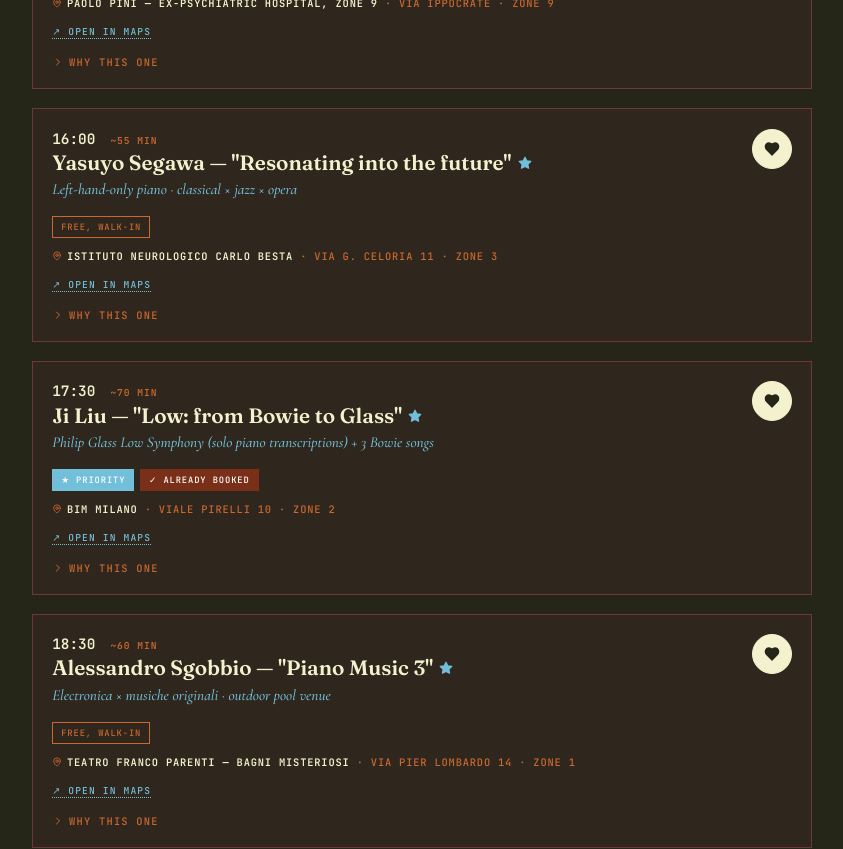
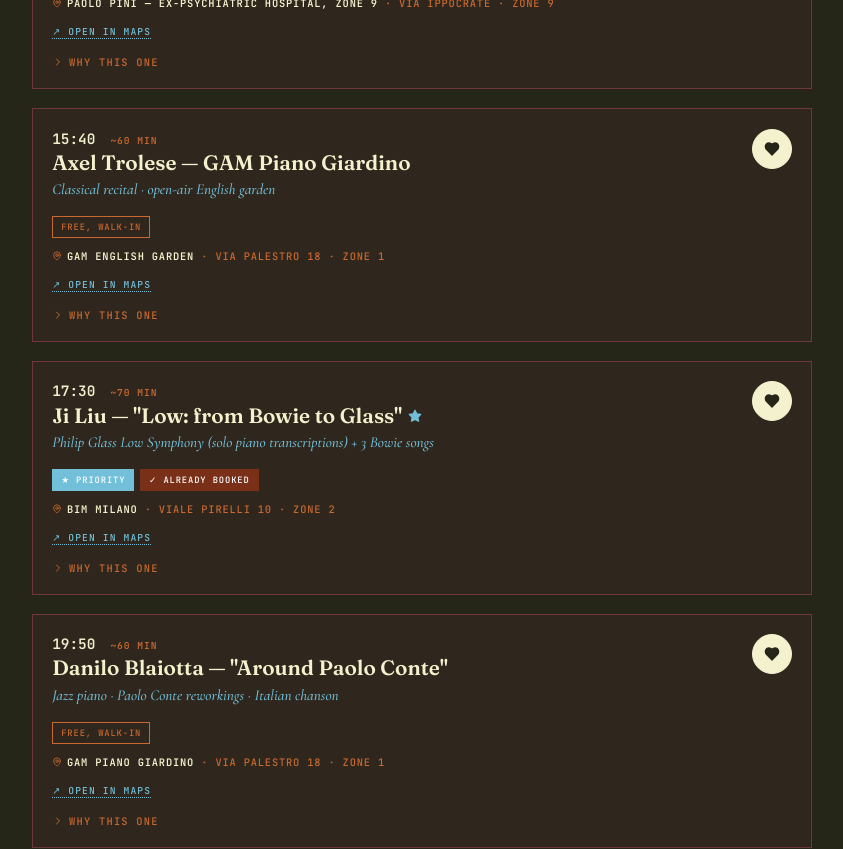
Before and after one commit to maru-gata/piano-city, a React (Vite) app: page / in a window 1280 px wide. Shown: the part 2040-2889 px from the top of the page, without its empty margins (218-1061 px from the left). Built offline with nearby package versions, Linux system fonts and the light colour scheme.

Commit message:
feat: update concert details for Axel Trolese and Danilo Blaiotta, including new titles, times, and descriptions

```diff
--- a/src/PianoCityApp.jsx
+++ b/src/PianoCityApp.jsx
@@ -119,22 +119,21 @@ const concertsData = [
     isAlt: false,
   },
   {
-    id: 'segawa',
+    id: 'trolese',
     day: 'sat',
     dayLabel: 'Sat · 16 May',
     dayNumber: '02',
     dayTitle: 'Three worlds before dinner',
-    time: '16:00',
-    duration: '~55 min',
-    title: 'Yasuyo Segawa — "Resonating into the future"',
-    program: 'Left-hand-only piano · classical × jazz × opera',
-    venue: 'Istituto Neurologico Carlo Besta',
-    address: 'Via G. Celoria 11 · Zone 3',
-    mapUrl: 'https://www.google.com/maps/search/?api=1&query=Istituto+Neurologico+Carlo+Besta+Via+Celoria+11+Milano',
+    time: '15:40',
+    duration: '~60 min',
+    title: 'Axel Trolese — GAM Piano Giardino',
+    program: 'Classical recital · open-air English garden',
+    venue: 'GAM English garden',
+    address: 'Via Palestro 18 · Zone 1',
+    mapUrl: 'https://www.google.com/maps/search/?api=1&query=GAM+Galleria+d%27Arte+Moderna+Via+Palestro+16+Milano',
     badges: ['walkin'],
-    isStar: true,
-    description: 'Japanese pianist Yasuyo Segawa performs the left-hand-only repertoire — works written for or performed by one-handed pianists, including Ravel\'s legendary Concerto pour la main gauche (commissioned by Paul Wittgenstein after he lost his right arm in WWI), Britten, plus crossings into jazz harmony and operatic transcription. Set inside Milan\'s leading neurological research institute, where left-hand piano programs have particular conceptual and clinical resonance.',
-    whyYou: 'The most quietly weighted hour of Saturday: Japanese pianist + restricted-means repertoire (one hand can do everything) + a neurological hospital as venue. The kind of concert where the frame is half the experience. Logistically clean: ends ~16:55, then a single metro ride to BiM for Ji Liu at 17:30 — Carlo Besta is in Città Studi, BiM in Pirelli, ~20 min door to door.',
+    description: 'Award-winning young Italian pianist (Casagrande, debuts at Salzburg, La Scala). Open-air recital in GAM\'s English garden — late afternoon golden light, before the day pivots to Ji Liu and the long GAM evening.',
+    whyYou: 'Replaces Segawa — cleaner transit. After Tosarelli ends at 15:00, ~25 min to GAM, arrive relaxed. Trolese ends ~16:40, then one metro line to BiM for Ji Liu at 17:30. No stress, no gamble on train connections.',
     isAlt: false,
   },
   {
@@ -157,22 +156,21 @@ const concertsData = [
     isAlt: false,
   },
   {
-    id: 'sgobbio',
+    id: 'blaiotta',
     day: 'sat',
     dayLabel: 'Sat · 16 May',
     dayNumber: '02',
     dayTitle: 'Three worlds before dinner',
-    time: '18:30',
+    time: '19:50',
     duration: '~60 min',
-    title: 'Alessandro Sgobbio — "Piano Music 3"',
-    program: 'Electronica × musiche originali · outdoor pool venue',
-    venue: 'Teatro Franco Parenti — Bagni Misteriosi',
-    address: 'Via Pier Lombardo 14 · Zone 1',
-    mapUrl: 'https://www.google.com/maps/search/?api=1&query=Bagni+Misteriosi+Via+Pier+Lombardo+14+Milano',
+    title: 'Danilo Blaiotta — "Around Paolo Conte"',
+    program: 'Jazz piano · Paolo Conte reworkings · Italian chanson',
+    venue: 'GAM Piano Giardino',
+    address: 'Via Palestro 18 · Zone 1',
+    mapUrl: 'https://www.google.com/maps/search/?api=1&query=GAM+Galleria+d%27Arte+Moderna+Via+Palestro+16+Milano',
     badges: ['walkin'],
-    isStar: true,
-    description: 'Italian composer-pianist whose practice sits at the intersection of contemporary classical, jazz harmony, and electronics. "Piano Music 3" is the third installment of his ongoing solo cycle exploring piano + live electronics. Performed inside Bagni Misteriosi — Franco Parenti theater\'s restored 1939 open-air swimming pool, a Milanese architectural treasure used in summer as a literal swimming pool, in May as a performance venue with the water reflecting the sky.',
-    whyYou: 'Direct hit on your Hania Rani / Sakamoto axis: piano + electronics + atmospheric venue. Ji Liu ends ~18:40 at BiM (Pirelli) — taxi/metro to Bagni Misteriosi takes 20–25 min, so you\'d catch the back half. Worth it: this venue is once-a-year only, and Sgobbio is exactly the timbre you collect.',
+    description: 'Jazz pianist reworking Paolo Conte\'s repertoire — Italian chanson-jazz crossover in GAM\'s English garden piano. Warm, unhurried set in the open air before the Main Stage evening begins.',
+    whyYou: 'Replaces Sgobbio — Ji Liu ends 18:40, Sgobbio starts 18:30, impossible. Transit to GAM ~20 min, arrive ~19:05. Relax in the garden, catch Blaiotta at 19:50. Then stay seated: Rakotondrabe at 22:00, Khalifé at 23:00. Zero transit for the rest of the night.',
     isAlt: false,
   },
   {
@@ -397,16 +395,6 @@ const alternatesData = [
     whyNot: 'Conflicts with Tosarelli at Paolo Pini. Swap in if you committed to the full Liszt arc instead of the Guinga tribute.',
   },
   {
-    id: 'alt-trolese',
-    day: 'sat',
-    time: '15:40',
-    title: 'Axel Trolese — GAM Piano Giardino',
-    venue: 'GAM English garden',
-    booking: 'Free, walk-in',
-    description: 'Award-winning young Italian pianist (Casagrande, debuts at Salzburg, La Scala). Open-air recital in GAM\'s English garden — late afternoon, before the day pivots to Ji Liu and the evening at GAM.',
-    whyNot: 'Fits cleanly into the empty afternoon. Swap in to plant yourself at GAM early and ease into the evening — bonus: GAM↔BiM is one metro line.',
-  },
-  {
     id: 'alt-fluckiger',
     day: 'sat',
     time: '17:00',
@@ -427,6 +415,16 @@ const alternatesData = [
     whyNot: 'Conflicts with Ji Liu. Swap in if a piano inside an actual operating train station beats the Glass/Bowie set conceptually.',
   },
   {
+    id: 'alt-sgobbio',
+    day: 'sat',
+    time: '18:30',
+    title: 'Alessandro Sgobbio — "Piano Music 3"',
+    venue: 'Teatro Franco Parenti — Bagni Misteriosi',
+    booking: 'Free, walk-in',
+    description: 'Italian pianist-composer. Live piano + real-time electronics that react to his playing — described as "a dialogue with a second self." His Piano Music series has been voted Album of the Year on All About Jazz, Jazzism, Il Manifesto. Voted one of Italy\'s best jazz talents. Released on ECM-adjacent labels.',
+    whyNot: 'Ji Liu ends ~18:40, Sgobbio starts 18:30 — impossible overlap. Would be a top pick on any other day. He also plays May 23 at La Goccia at 13:00 if you want a second chance.',
+  },
+  {
     id: 'alt-barrios',
     day: 'sat',
     time: '18:30',
@@ -437,14 +435,14 @@ const alternatesData = [
     whyNot: 'Same slot as Sgobbio. Swap in if you skip Sgobbio and want Mediterranean/flamenco — closer to Fazıl Say\'s Anatolian energy than to Hania Rani.',
   },
   {
-    id: 'alt-blaiotta',
+    id: 'alt-sonictwins',
     day: 'sat',
-    time: '19:50',
-    title: 'Danilo Blaiotta — "Around Paolo Conte"',
-    venue: 'GAM Piano Giardino',
+    time: '19:45',
+    title: 'Sonic Twins',
+    venue: '21 House of Stories — Navigli',
     booking: 'Free, walk-in',
-    description: 'Jazz pianist reworking Paolo Conte\'s repertoire — Italian chanson-jazz crossover, Italian summer evening at GAM\'s garden piano.',
-    whyNot: 'Sits in the Sgobbio→Rakotondrabe window. Swap in if you skip Sgobbio and want to camp at GAM for the evening.',
+    description: 'Piano duo blending classical, neo-classical, post-minimalist, jazz, ambient and electronic music. Original compositions. Genre-fluid — somewhere between ECM and contemporary classical. Navigli setting is intimate and atmospheric.',
+    whyNot: 'Conflicts with Blaiotta at GAM at 19:50 — and Blaiotta keeps you planted for Rakotondrabe at 22:00 and Khalifé at 23:00 with zero transit. Sonic Twins is a good pick if you skip the GAM evening camp. Recommended by a friend.',
   },
   {
     id: 'alt-ligeti',
@@ -599,7 +597,7 @@ export default function PianoCityProgram() {
   const [going, setGoing] = useState({
     belli: true, animalia: true, pamart: true,
     nakajima: true, liszt2: true, tosarelli: true,
-    segawa: true, jiliu: true, sgobbio: true, rakotondrabe: true, khalife: true, stegonaute: true,
+    trolese: true, jiliu: true, blaiotta: true, rakotondrabe: true, khalife: true, stegonaute: true,
     snorri: true, trabace: true,
     mashimo: true, bof: true, eno: true, tigran: true,
   });
```
